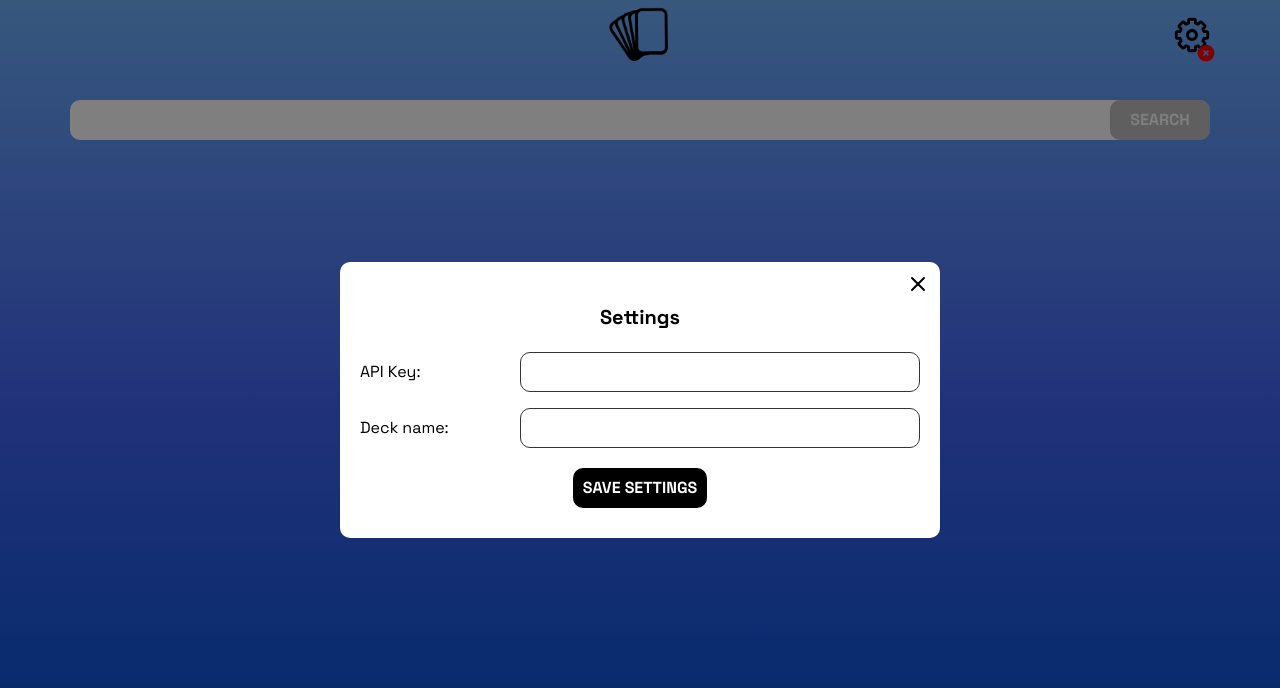
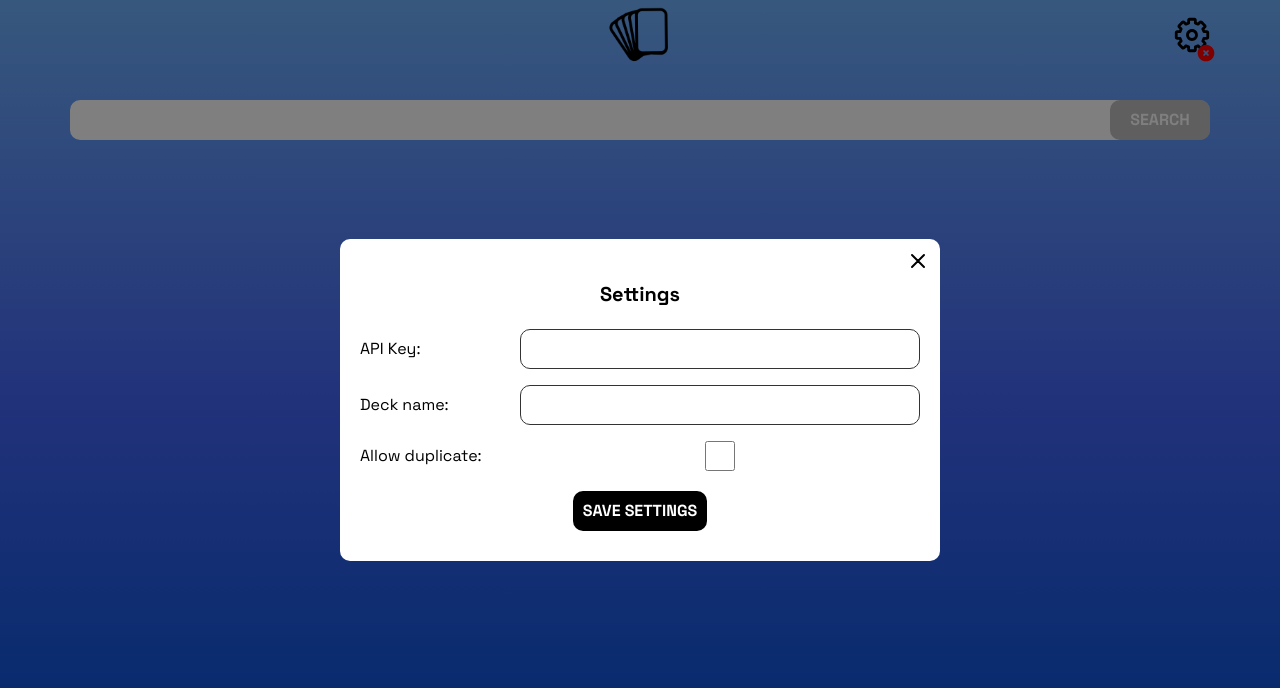
Before and after one commit to nghuy2811/anki-add-app, a Next.js app: page / in a window 1280 px wide. Both pictures are taken after a click on the element 1192 px from the left and 35 px from the top of the page. Shown: the top 688 px of the page. Built offline with nearby package versions, Linux system fonts and the light colour scheme.

Commit message:
Option to allow duplicate

```diff
--- a/src/components/Overlay/SettingOverlay.tsx
+++ b/src/components/Overlay/SettingOverlay.tsx
@@ -15,6 +15,7 @@ const SettingOverlay = () => {
   const [show, setShow] = useRecoilState(settingPopupState);
   const [apiKeyInput, setApiKeyInput] = useState('');
   const [deckNameInput, setDeckNameInput] = useState('');
+  const [allowDuplicate, setAllowDuplicate] = useState(false);
 
   const handleClosePopup = useCallback(() => {
     setShow(false);
@@ -33,16 +34,24 @@ const SettingOverlay = () => {
       localStorage.removeItem(LocalStorageKeys.deckName);
     }
 
+    if (allowDuplicate) {
+      localStorage.setItem(LocalStorageKeys.allowDuplicate, 'true');
+    } else {
+      localStorage.removeItem(LocalStorageKeys.allowDuplicate);
+    }
+
     handleClosePopup();
-  }, [apiKeyInput, deckNameInput, handleClosePopup]);
+  }, [apiKeyInput, deckNameInput, handleClosePopup, allowDuplicate]);
 
   useEffect(() => {
     if (show) {
       const storedApiKey = localStorage.getItem(LocalStorageKeys.apiKey);
       const storedDeckName = localStorage.getItem(LocalStorageKeys.deckName);
+      const storedAllowDuplicate = localStorage.getItem(LocalStorageKeys.allowDuplicate);
 
       if (storedApiKey) setApiKeyInput(storedApiKey);
       if (storedDeckName) setDeckNameInput(storedDeckName);
+      if (storedAllowDuplicate) setAllowDuplicate(true);
     }
   }, [show]);
 
@@ -87,6 +96,17 @@ const SettingOverlay = () => {
                   onChange={(event) => setDeckNameInput(event.target.value)}
                 />
               </div>
+              <div className='mt-[16px] flex items-center justify-between'>
+                <span>Allow duplicate:</span>
+                <div className='w-[400px] flex justify-center'>
+                <input
+                  type='checkbox'
+                  className='h-[30px] w-[30px] rounded-[10px] border-[1px] border-[#333] px-[10px]'
+                  checked={allowDuplicate}
+                  onChange={(event) => setAllowDuplicate(event.target.checked)}
+                />
+                </div>
+              </div>
             </div>
             <div className='mt-[20px] flex justify-center'>
               <Button label='Save settings' action={handleSaveSettings} />
--- a/src/components/VocabItem/index.tsx
+++ b/src/components/VocabItem/index.tsx
@@ -133,6 +133,7 @@ const VocabItem = ({ data }: VocabItemPropTypes) => {
       back,
       audio: audioLink,
       deckName: localStorage.getItem(LocalStorageKeys.deckName || ''),
+      allowDuplicate: Boolean(localStorage.getItem(LocalStorageKeys.allowDuplicate))
     })
       .then((res: any) => {
         if (res.error) {
--- a/src/services/addVocabService.ts
+++ b/src/services/addVocabService.ts
@@ -15,7 +15,10 @@ const AddVocabService = {
         "Back": data.back,
         "Type": data.type
       },
-      audio: audioField
+      audio: audioField,
+      options: {
+        allowDuplicate: data.allowDuplicate
+      }
     }
     const params = {
       "action": "addNote",
--- a/src/utils/constants.ts
+++ b/src/utils/constants.ts
@@ -3,5 +3,6 @@ export const defTokenRegex = /\{(.*?)\}/g
 export const processableTokens = ['{bc}', '{it}', '{/it}', '{b}', '{/b}', '{ldquo}', '{rdquo}']
 export const LocalStorageKeys = {
   apiKey: 'API_KEY',
-  deckName: 'DECK_NAME'
+  deckName: 'DECK_NAME',
+  allowDuplicate: 'ALLOW_DUPLICATE'
 }
```
